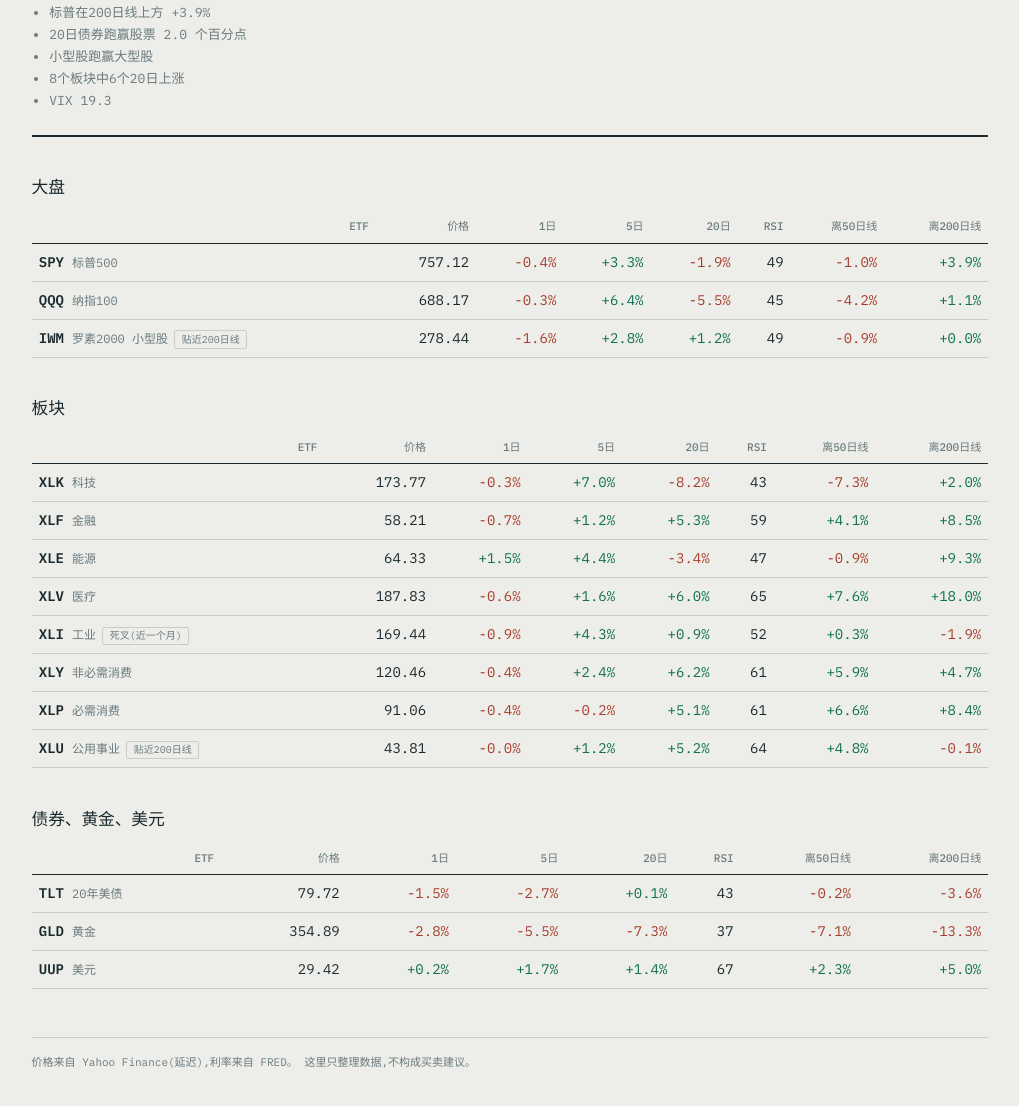
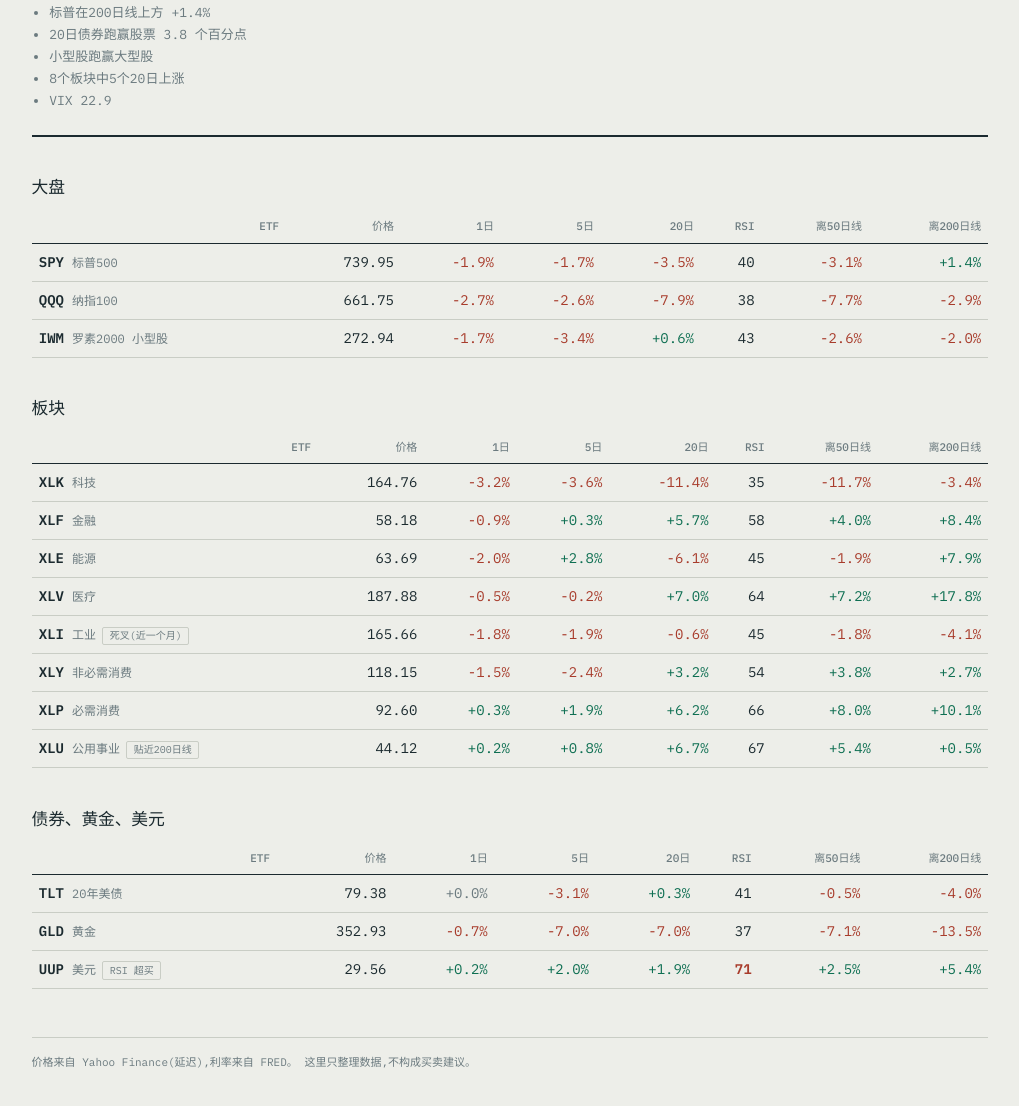
Before and after one commit to kelvin89mun/market-brief, a plain HTML site: page docs/index.html in a window 1280 px wide. Shown: the part 142-1248 px from the top of the page, without its empty margins (130-1149 px from the left). Drawn offline with nearby package versions, Linux system fonts and the light colour scheme.

Commit message:
Brief for 2026-11-17

```diff
--- a/docs/index.html
+++ b/docs/index.html
@@ -87,9 +87,9 @@
 <body>
 <div class="wrap">
   <header>
-    <div class="stamp">美股 12 Nov 2026 收盘数据</div>
+    <div class="stamp">美股 16 Nov 2026 收盘数据</div>
     <h1 class="verdict">偏向 Risk on</h1>
-    <ul class="why"><li>标普在200日线上方 +3.9%</li><li>20日债券跑赢股票 2.0 个百分点</li><li>小型股跑赢大型股</li><li>8个板块中6个20日上涨</li><li>VIX 19.3</li></ul>
+    <ul class="why"><li>标普在200日线上方 +1.4%</li><li>20日债券跑赢股票 3.8 个百分点</li><li>小型股跑赢大型股</li><li>8个板块中5个20日上涨</li><li>VIX 22.9</li></ul>
   </header>
 
       <section>
@@ -104,33 +104,33 @@
           <tbody>
         <tr>
           <th scope="row"><span class="tick">SPY</span><span class="nm">标普500</span></th>
-          <td class="num">757.12</td>
-          <td class="num down">-0.4%</td>
-          <td class="num up">+3.3%</td>
+          <td class="num">739.95</td>
           <td class="num down">-1.9%</td>
-          <td class="num rsi ">49</td>
-          <td class="num down">-1.0%</td>
-          <td class="num up">+3.9%</td>
+          <td class="num down">-1.7%</td>
+          <td class="num down">-3.5%</td>
+          <td class="num rsi ">40</td>
+          <td class="num down">-3.1%</td>
+          <td class="num up">+1.4%</td>
         </tr>
         <tr>
           <th scope="row"><span class="tick">QQQ</span><span class="nm">纳指100</span></th>
-          <td class="num">688.17</td>
-          <td class="num down">-0.3%</td>
-          <td class="num up">+6.4%</td>
-          <td class="num down">-5.5%</td>
-          <td class="num rsi ">45</td>
-          <td class="num down">-4.2%</td>
-          <td class="num up">+1.1%</td>
+          <td class="num">661.75</td>
+          <td class="num down">-2.7%</td>
+          <td class="num down">-2.6%</td>
+          <td class="num down">-7.9%</td>
+          <td class="num rsi ">38</td>
+          <td class="num down">-7.7%</td>
+          <td class="num down">-2.9%</td>
         </tr>
         <tr>
-          <th scope="row"><span class="tick">IWM</span><span class="nm">罗素2000 小型股</span><span class='flag'>贴近200日线</span></th>
-          <td class="num">278.44</td>
-          <td class="num down">-1.6%</td>
-          <td class="num up">+2.8%</td>
-          <td class="num up">+1.2%</td>
-          <td class="num rsi ">49</td>
-          <td class="num down">-0.9%</td>
-          <td class="num up">+0.0%</td>
+          <th scope="row"><span class="tick">IWM</span><span class="nm">罗素2000 小型股</span></th>
+          <td class="num">272.94</td>
+          <td class="num down">-1.7%</td>
+          <td class="num down">-3.4%</td>
+          <td class="num up">+0.6%</td>
+          <td class="num rsi ">43</td>
+          <td class="num down">-2.6%</td>
+          <td class="num down">-2.0%</td>
         </tr></tbody>
         </table>
         </div>
@@ -148,83 +148,83 @@
           <tbody>
         <tr>
           <th scope="row"><span class="tick">XLK</span><span class="nm">科技</span></th>
-          <td class="num">173.77</td>
-          <td class="num down">-0.3%</td>
-          <td class="num up">+7.0%</td>
-          <td class="num down">-8.2%</td>
-          <td class="num rsi ">43</td>
-          <td class="num down">-7.3%</td>
-          <td class="num up">+2.0%</td>
+          <td class="num">164.76</td>
+          <td class="num down">-3.2%</td>
+          <td class="num down">-3.6%</td>
+          <td class="num down">-11.4%</td>
+          <td class="num rsi ">35</td>
+          <td class="num down">-11.7%</td>
+          <td class="num down">-3.4%</td>
         </tr>
         <tr>
           <th scope="row"><span class="tick">XLF</span><span class="nm">金融</span></th>
-          <td class="num">58.21</td>
-          <td class="num down">-0.7%</td>
-          <td class="num up">+1.2%</td>
-          <td class="num up">+5.3%</td>
-          <td class="num rsi ">59</td>
-          <td class="num up">+4.1%</td>
-          <td class="num up">+8.5%</td>
+          <td class="num">58.18</td>
+          <td class="num down">-0.9%</td>
+          <td class="num up">+0.3%</td>
+          <td class="num up">+5.7%</td>
+          <td class="num rsi ">58</td>
+          <td class="num up">+4.0%</td>
+          <td class="num up">+8.4%</td>
         </tr>
         <tr>
           <th scope="row"><span class="tick">XLE</span><span class="nm">能源</span></th>
-          <td class="num">64.33</td>
-          <td class="num up">+1.5%</td>
-          <td class="num up">+4.4%</td>
-          <td class="num down">-3.4%</td>
-          <td class="num rsi ">47</td>
-          <td class="num down">-0.9%</td>
-          <td class="num up">+9.3%</td>
+          <td class="num">63.69</td>
+          <td class="num down">-2.0%</td>
+          <td class="num up">+2.8%</td>
+          <td class="num down">-6.1%</td>
+          <td class="num rsi ">45</td>
+          <td class="num down">-1.9%</td>
+          <td class="num up">+7.9%</td>
         </tr>
         <tr>
           <th scope="row"><span class="tick">XLV</span><span class="nm">医疗</span></th>
-          <td class="num">187.83</td>
-          <td class="num down">-0.6%</td>
-          <td class="num up">+1.6%</td>
-          <td class="num up">+6.0%</td>
-          <td class="num rsi ">65</td>
-          <td class="num up">+7.6%</td>
-          <td class="num up">+18.0%</td>
+          <td class="num">187.88</td>
+          <td class="num down">-0.5%</td>
+          <td class="num down">-0.2%</td>
+          <td class="num up">+7.0%</td>
+          <td class="num rsi ">64</td>
+          <td class="num up">+7.2%</td>
+          <td class="num up">+17.8%</td>
         </tr>
         <tr>
           <th scope="row"><span class="tick">XLI</span><span class="nm">工业</span><span class='flag'>死叉(近一个月)</span></th>
-          <td class="num">169.44</td>
-          <td class="num down">-0.9%</td>
-          <td class="num up">+4.3%</td>
-          <td class="num up">+0.9%</td>
-          <td class="num rsi ">52</td>
-          <td class="num up">+0.3%</td>
+          <td class="num">165.66</td>
+          <td class="num down">-1.8%</td>
           <td class="num down">-1.9%</td>
+          <td class="num down">-0.6%</td>
+          <td class="num rsi ">45</td>
+          <td class="num down">-1.8%</td>
+          <td class="num down">-4.1%</td>
         </tr>
         <tr>
           <th scope="row"><span class="tick">XLY</span><span class="nm">非必需消费</span></th>
-          <td class="num">120.46</td>
-          <td class="num down">-0.4%</td>
-          <td class="num up">+2.4%</td>
-          <td class="num up">+6.2%</td>
-          <td class="num rsi ">61</td>
-          <td class="num up">+5.9%</td>
-          <td class="num up">+4.7%</td>
+          <td class="num">118.15</td>
+          <td class="num down">-1.5%</td>
+          <td class="num down">-2.4%</td>
+          <td class="num up">+3.2%</td>
+          <td class="num rsi ">54</td>
+          <td class="num up">+3.8%</td>
+          <td class="num up">+2.7%</td>
         </tr>
         <tr>
           <th scope="row"><span class="tick">XLP</span><span class="nm">必需消费</span></th>
-          <td class="num">91.06</td>
-          <td class="num down">-0.4%</td>
-          <td class="num down">-0.2%</td>
-          <td class="num up">+5.1%</td>
-          <td class="num rsi ">61</td>
-          <td class="num up">+6.6%</td>
-          <td class="num up">+8.4%</td>
+          <td class="num">92.60</td>
+          <td class="num up">+0.3%</td>
+          <td class="num up">+1.9%</td>
+          <td class="num up">+6.2%</td>
+          <td class="num rsi ">66</td>
+          <td class="num up">+8.0%</td>
+          <td class="num up">+10.1%</td>
         </tr>
         <tr>
           <th scope="row"><span class="tick">XLU</span><span class="nm">公用事业</span><span class='flag'>贴近200日线</span></th>
-          <td class="num">43.81</td>
-          <td class="num down">-0.0%</td>
-          <td class="num up">+1.2%</td>
-          <td class="num up">+5.2%</td>
-          <td class="num rsi ">64</td>
-          <td class="num up">+4.8%</td>
-          <td class="num down">-0.1%</td>
+          <td class="num">44.12</td>
+          <td class="num up">+0.2%</td>
+          <td class="num up">+0.8%</td>
+          <td class="num up">+6.7%</td>
+          <td class="num rsi ">67</td>
+          <td class="num up">+5.4%</td>
+          <td class="num up">+0.5%</td>
         </tr></tbody>
         </table>
         </div>
@@ -242,33 +242,33 @@
           <tbody>
         <tr>
           <th scope="row"><span class="tick">TLT</span><span class="nm">20年美债</span></th>
-          <td class="num">79.72</td>
-          <td class="num down">-1.5%</td>
-          <td class="num down">-2.7%</td>
-          <td class="num up">+0.1%</td>
-          <td class="num rsi ">43</td>
-          <td class="num down">-0.2%</td>
-          <td class="num down">-3.6%</td>
+          <td class="num">79.38</td>
+          <td class="num flat">+0.0%</td>
+          <td class="num down">-3.1%</td>
+          <td class="num up">+0.3%</td>
+          <td class="num rsi ">41</td>
+          <td class="num down">-0.5%</td>
+          <td class="num down">-4.0%</td>
         </tr>
         <tr>
           <th scope="row"><span class="tick">GLD</span><span class="nm">黄金</span></th>
-          <td class="num">354.89</td>
-          <td class="num down">-2.8%</td>
-          <td class="num down">-5.5%</td>
-          <td class="num down">-7.3%</td>
+          <td class="num">352.93</td>
+          <td class="num down">-0.7%</td>
+          <td class="num down">-7.0%</td>
+          <td class="num down">-7.0%</td>
           <td class="num rsi ">37</td>
           <td class="num down">-7.1%</td>
-          <td class="num down">-13.3%</td>
+          <td class="num down">-13.5%</td>
         </tr>
         <tr>
-          <th scope="row"><span class="tick">UUP</span><span class="nm">美元</span></th>
-          <td class="num">29.42</td>
+          <th scope="row"><span class="tick">UUP</span><span class="nm">美元</span><span class='flag'>RSI 超买</span></th>
+          <td class="num">29.56</td>
           <td class="num up">+0.2%</td>
-          <td class="num up">+1.7%</td>
-          <td class="num up">+1.4%</td>
-          <td class="num rsi ">67</td>
-          <td class="num up">+2.3%</td>
-          <td class="num up">+5.0%</td>
+          <td class="num up">+2.0%</td>
+          <td class="num up">+1.9%</td>
+          <td class="num rsi hot">71</td>
+          <td class="num up">+2.5%</td>
+          <td class="num up">+5.4%</td>
         </tr></tbody>
         </table>
         </div>
```
